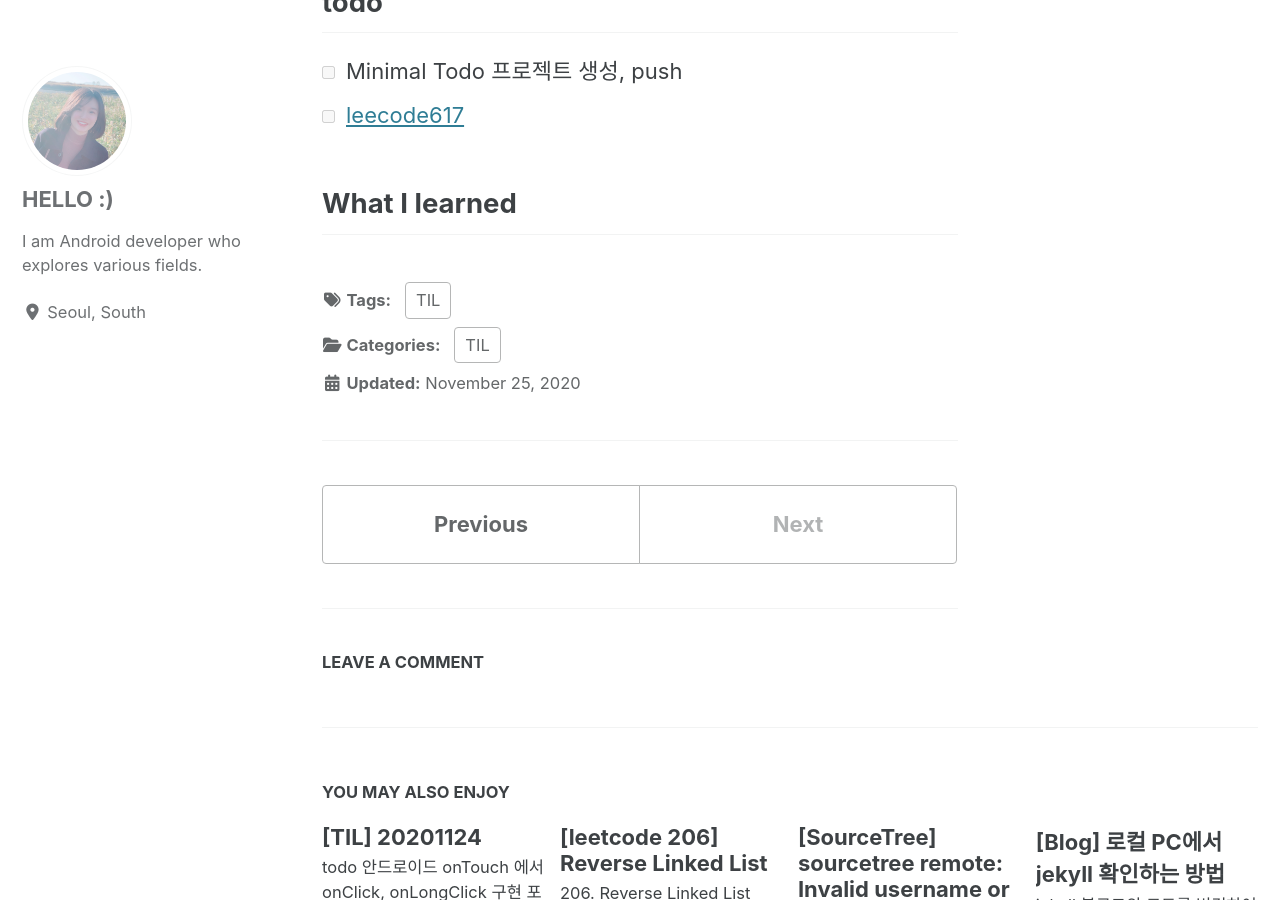
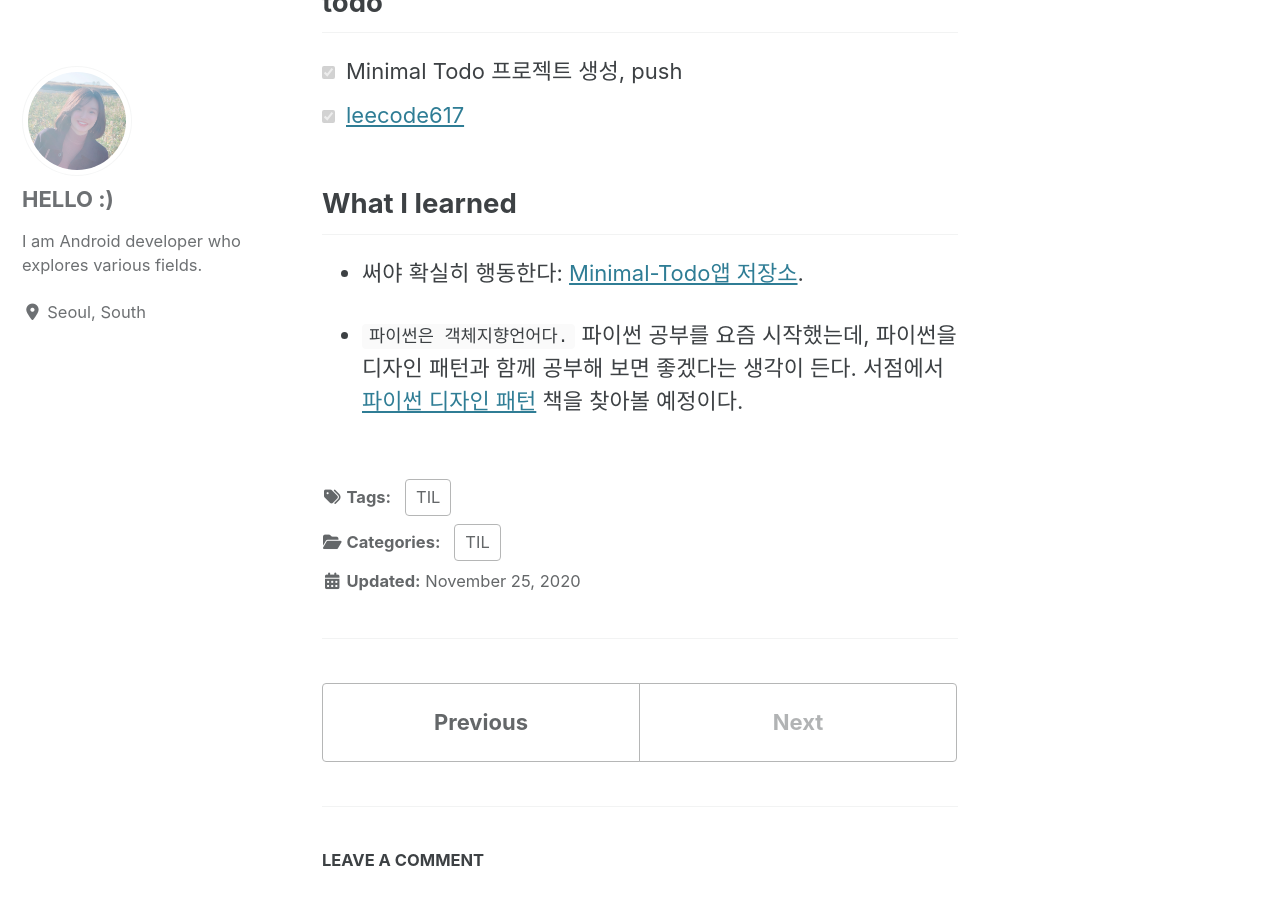
Before and after one commit to dev-eunji/dev-eunji.github.io, a Jekyll site: the page built from _posts/til/2020-11-25-TIL.md, in a window 1280 px wide and 900 px high, scrolled down 232 px. Built offline with Jekyll 4.4.1, drawn with Linux system fonts in a browser that asks for light colours; cached includes are drawn as plain includes; nearby versions of some CDN libraries; comment, search, counter and statistics services are not loaded; some of the changed text lies outside the part shown.

```diff
--- a/_posts/til/2020-11-25-TIL.md
+++ b/_posts/til/2020-11-25-TIL.md
@@ -7,7 +7,12 @@ permalink: /til/:year/:month/:day/:title/
 comments: true
 ---
 ## todo
-- [ ] Minimal Todo 프로젝트 생성, push
-- [ ] [leecode617](https://leetcode.com/problems/merge-two-binary-trees/)
+- [X] Minimal Todo 프로젝트 생성, push
+- [X] [leecode617](https://leetcode.com/problems/merge-two-binary-trees/)
 
 ## What I learned
+- 써야 확실히 행동한다: [Minimal-Todo앱 저장소](https://github.com/dev-eunji/Minimal-Todo).
+
+- `파이썬은 객체지향언어다.`
+파이썬 공부를 요즘 시작했는데, 파이썬을 디자인 패턴과 함께 공부해 보면 좋겠다는 생각이 든다.
+서점에서 [파이썬 디자인 패턴](http://www.kyobobook.co.kr/product/detailViewKor.laf?barcode=9791161752440) 책을 찾아볼 예정이다.
```
Also changed, not shown: other parts of _posts/til/2020-11-25-TIL.md (+1 -1 lines), _posts/algorithm/2020-11-25-leetcode617.md (added, +34 -0 lines), assets/images/algorithm/tree.jpg (added).
